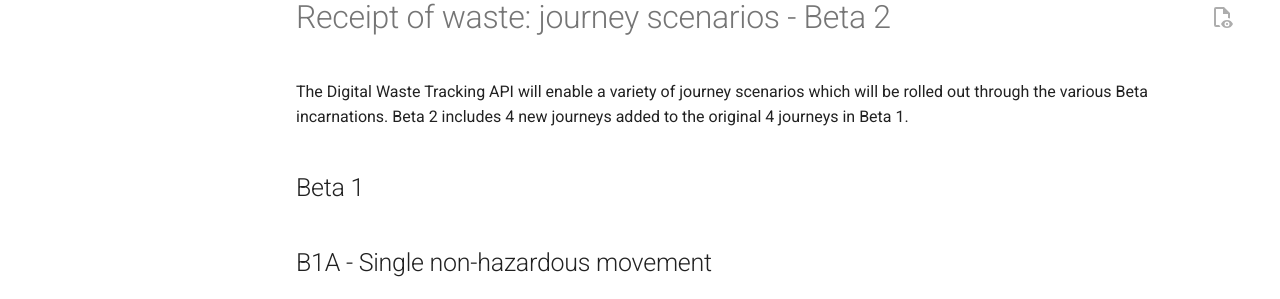
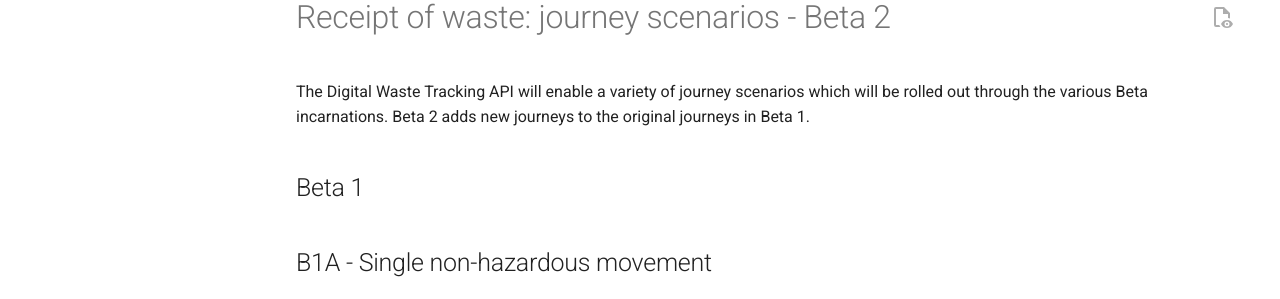
Before and after one commit to DEFRA/digital-waste-tracking-api-site, an MkDocs documentation site: the page built from docs/docs/drafts/journey-scenarios-beta-2.md, in a window 1280 px wide and 900 px high. Shown: the part 149-448 px from the top of the window. Built offline with MkDocs 1.6.1 and Material for MkDocs 9.7.7, drawn with Linux system fonts in a browser that asks for light colours; comment, search, counter and statistics services are not loaded; the version menu is left out.

Commit message:
Revise description of Beta 2 journey scenarios

```diff
--- a/docs/docs/drafts/journey-scenarios-beta-2.md
+++ b/docs/docs/drafts/journey-scenarios-beta-2.md
@@ -1,6 +1,6 @@
 # Receipt of waste: journey scenarios - Beta 2
 
-The Digital Waste Tracking API will enable a variety of journey scenarios which will be rolled out through the various Beta incarnations. Beta 2 includes 4 new journeys added to the original 4 journeys in Beta 1.
+The Digital Waste Tracking API will enable a variety of journey scenarios which will be rolled out through the various Beta incarnations. Beta 2 adds new journeys to the original journeys in Beta 1.
 
 ## Beta 1
 
```
